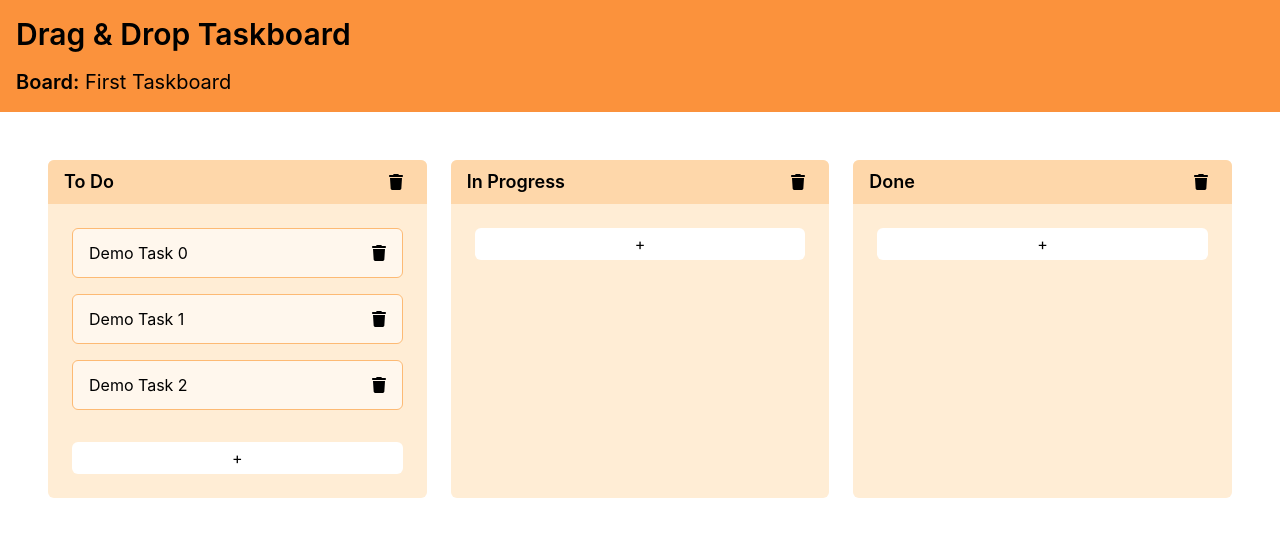
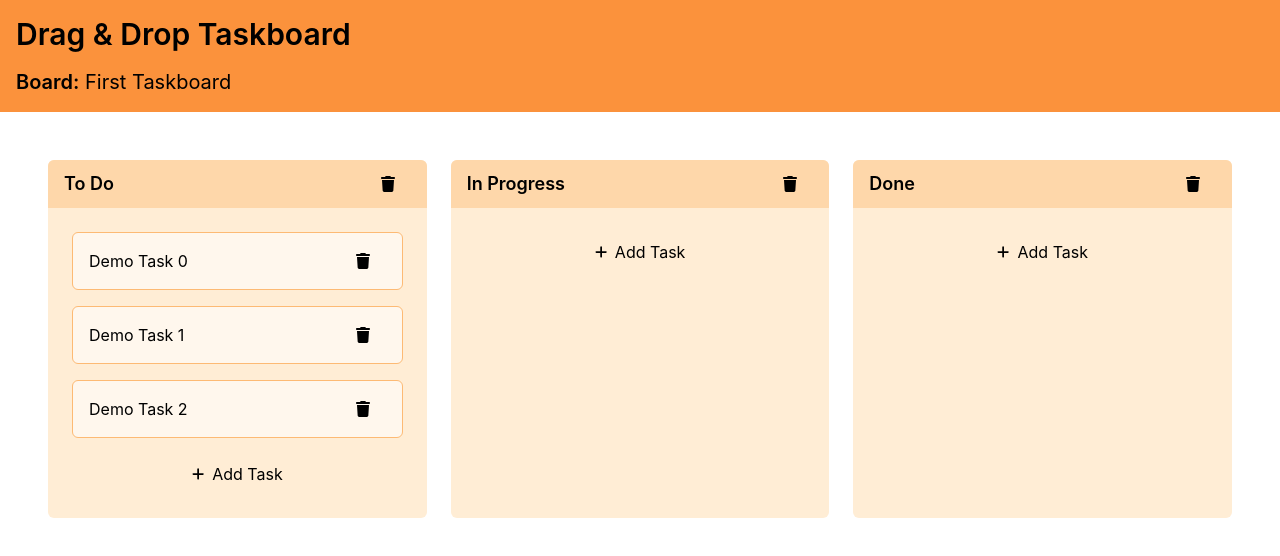
Before and after one commit to taskiranumut/taskboard, a React (Vite) app: page / in a window 1280 px wide. Shown: the top 556 px of the page. Built offline with nearby package versions, Linux system fonts and the light colour scheme; the HTML template or start-up script is replaced by a standard one.

Commit message:
feat: create generic Button component

```diff
--- a/src/components/Board/ColumnListItem.jsx
+++ b/src/components/Board/ColumnListItem.jsx
@@ -1,6 +1,7 @@
 import { FontAwesomeIcon } from "@fortawesome/react-fontawesome";
-import { faTrash } from "@fortawesome/free-solid-svg-icons";
+import { faTrash, faPlus } from "@fortawesome/free-solid-svg-icons";
 import TaskList from "./TaskList";
+import Button from "../../shared/Button";
 
 export default function ColumnListItem({ columnNum, columnData }) {
   const { id: columndId, title: columntTitle, items } = columnData;
@@ -13,26 +14,18 @@ export default function ColumnListItem({ columnNum, columnData }) {
       <div className="flex justify-between items-center gap-1 py-2 px-4 bg-orange-200 rounded-t-md">
         <h3 className="font-semibold text-lg">{columntTitle}</h3>
         {columnNum > 1 && (
-          /* TODO: DeleteButton */
-          <button type="button" title="Delete Column">
-            <FontAwesomeIcon
-              icon={faTrash}
-              className="px-2 hover:text-orange-500 active:text-orange-700 transition-colors"
-            />
-          </button>
+          <Button title="Delete Column" iconBtn bgTransparent>
+            <FontAwesomeIcon icon={faTrash} />
+          </Button>
         )}
       </div>
       <div className="grid gap-4 p-6">
         <TaskList items={items} />
-        {/* TODO: AddButton */}
-        <button
-          className={`w-full bg-white rounded-md py-1 px-2 transition-colors hover:bg-orange-300 active:bg-orange-500 ${
-            items.length !== 0 ? "mt-4" : ""
-          }`}
-          title="Add Task"
-        >
-          +
-        </button>
+
+        <Button title="Add Task" fullWidth bgTransparent>
+          <FontAwesomeIcon icon={faPlus} className="text-sm" />
+          <span>Add Task</span>
+        </Button>
       </div>
     </div>
   );
--- a/src/components/Board/TaskListItem.jsx
+++ b/src/components/Board/TaskListItem.jsx
@@ -1,5 +1,6 @@
 import { FontAwesomeIcon } from "@fortawesome/react-fontawesome";
 import { faTrash } from "@fortawesome/free-solid-svg-icons";
+import Button from "../../shared/Button";
 
 export default function TaskListItem({ itemData }) {
   const { id: taskId, description } = itemData;
@@ -10,13 +11,9 @@ export default function TaskListItem({ itemData }) {
       className="flex justify-between items-center py-3 px-4 rounded-md bg-orange-50 cursor-pointer border border-orange-300"
     >
       {description}
-      {/* TODO: DeleteButton */}
-      <button type="button" title="Delete Task">
-        <FontAwesomeIcon
-          icon={faTrash}
-          className="hover:text-orange-500 active:text-orange-700 transition-colors"
-        />
-      </button>
+      <Button title="Delete Task" iconBtn bgTransparent>
+        <FontAwesomeIcon icon={faTrash} />
+      </Button>
     </div>
   );
 }
--- /dev/null
+++ b/src/shared/Button.jsx
@@ -0,0 +1,34 @@
+export default function Button({
+  className,
+  title,
+  children,
+  type = "button",
+  bgTransparent = false,
+  fullWidth = false,
+  iconBtn = false,
+  onClick = (e) => e.stopPropagation(),
+}) {
+  // TODO: Edit colors according to theme properties.
+  const bgTransparentPropClassName = `${
+    bgTransparent ? " bg-transparent" : " bg-white"
+  }`;
+  const fullWidthPropClassName = `${fullWidth ? " w-full" : " w-max"}`;
+  const iconBtnPropClassName = `${
+    iconBtn
+      ? " hover:text-orange-500 active:text-orange-700"
+      : " hover:bg-orange-300 active:bg-orange-500"
+  }`;
+  const customClassName = `${className ? " " + className : ""}`;
+  const propsClassNames = `${bgTransparentPropClassName}${fullWidthPropClassName}${iconBtnPropClassName}${customClassName}`;
+
+  return (
+    <button
+      type={type}
+      className={`flex items-center justify-center gap-2 h-min rounded-md py-2 px-4 transition-colors${propsClassNames}`}
+      title={title}
+      onClick={onClick}
+    >
+      {children}
+    </button>
+  );
+}
```
